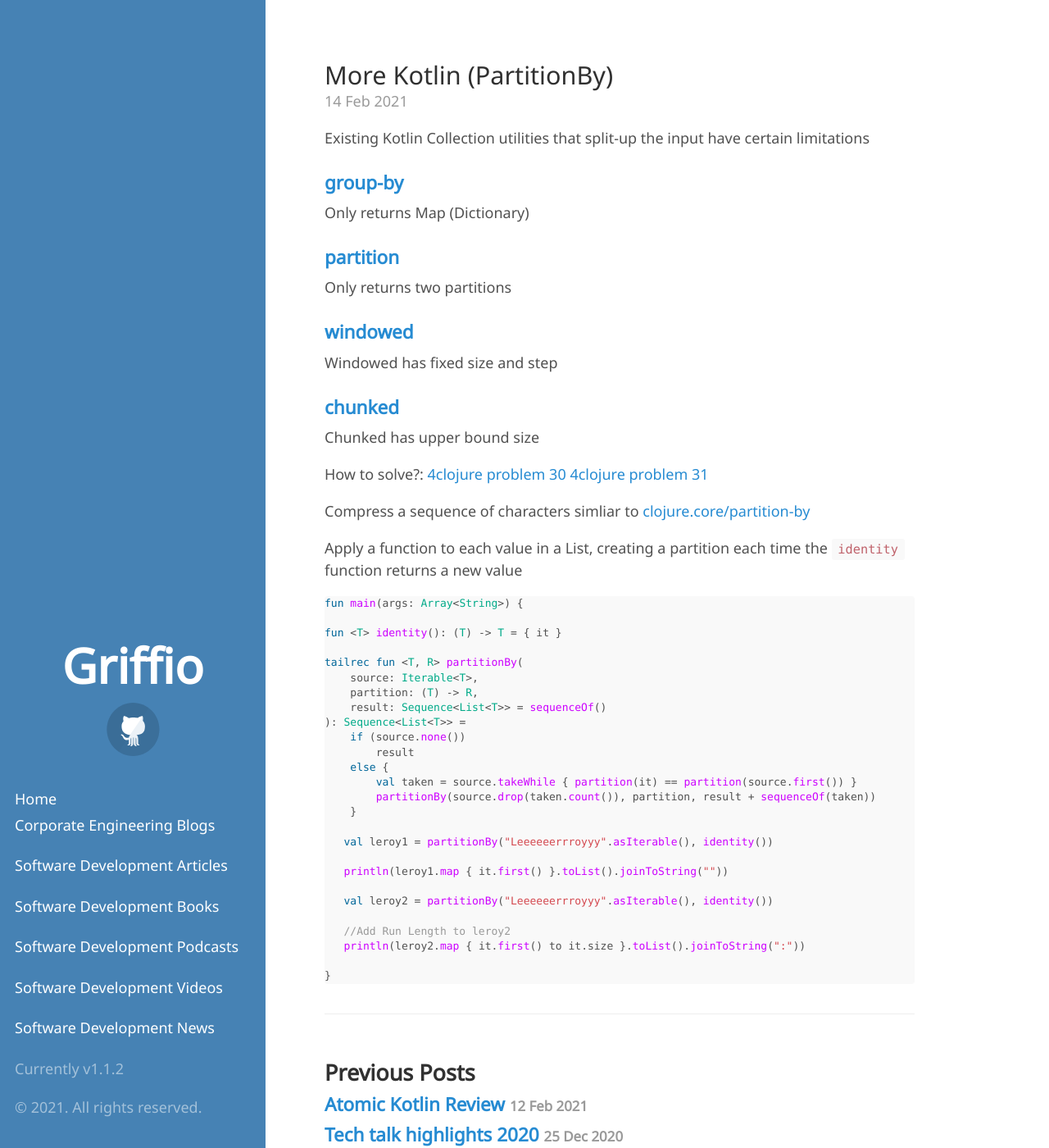
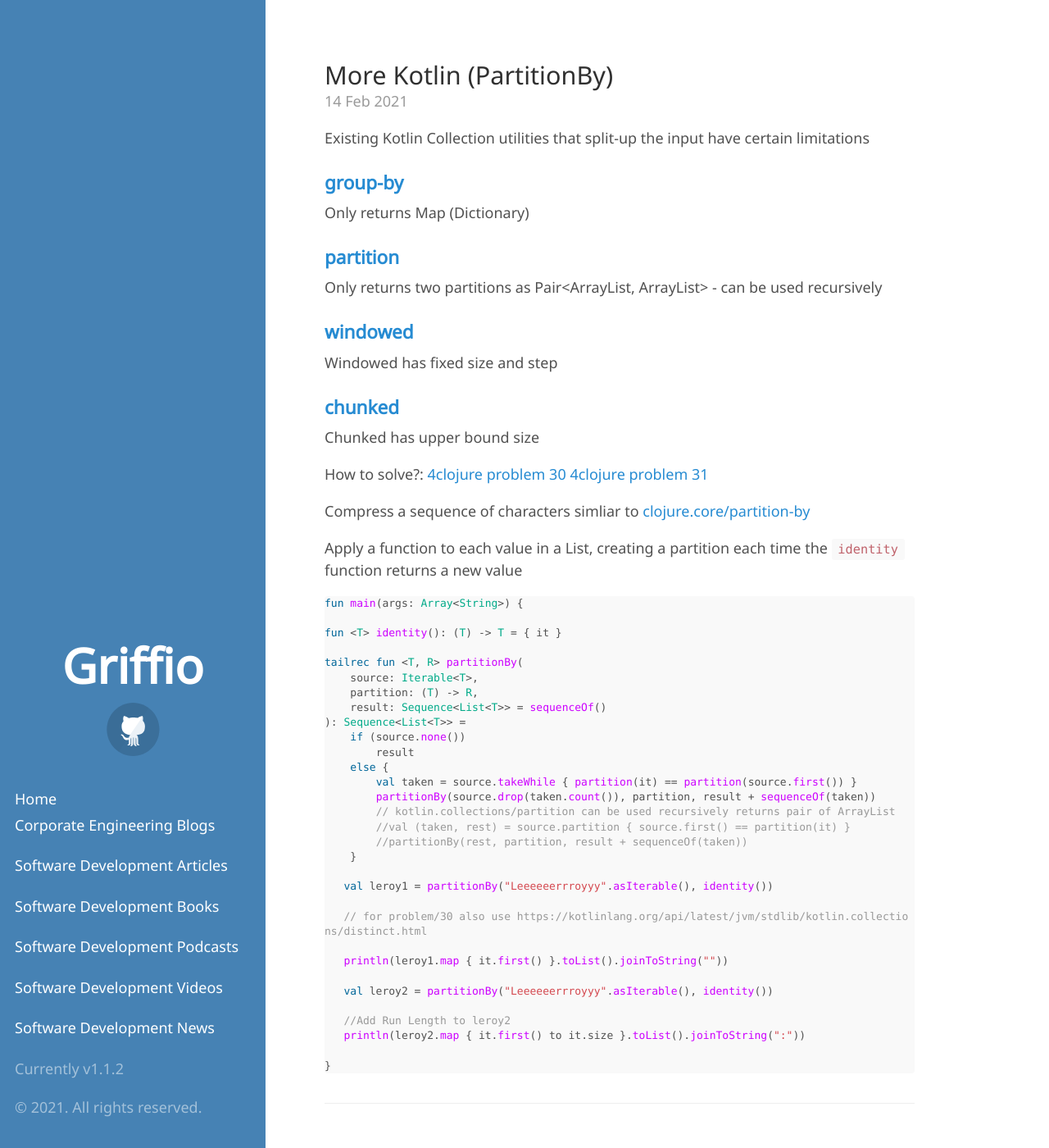
Before and after one commit to griffio/griffio.github.io, a Jekyll site: the page built from _posts/2021-02-14-More-Kotlin-PartitionBy.md, in a window 1280 px wide and 1400 px high. Shown: the whole window at 82% size. Built offline with Jekyll 4.4.1, drawn with Linux system fonts in a browser that asks for light colours; some web fonts are replaced.

Commit message:
Update 2021-02-14-More-Kotlin-PartitionBy.md

```diff
--- a/_posts/2021-02-14-More-Kotlin-PartitionBy.md
+++ b/_posts/2021-02-14-More-Kotlin-PartitionBy.md
@@ -14,7 +14,7 @@ Existing Kotlin Collection utilities that split-up the input have certain limita
 Only returns Map (Dictionary)
 
 ### [partition](https://kotlinlang.org/api/latest/jvm/stdlib/kotlin.collections/partition.html)
-Only returns two partitions
+Only returns two partitions as Pair<ArrayList, ArrayList> - can be used recursively
 
 ### [windowed](https://kotlinlang.org/api/latest/jvm/stdlib/kotlin.collections/windowed.html)
 Windowed has fixed size and step
@@ -45,9 +45,14 @@ tailrec fun <T, R> partitionBy(
     else {
         val taken = source.takeWhile { partition(it) == partition(source.first()) }
         partitionBy(source.drop(taken.count()), partition, result + sequenceOf(taken))
+        // kotlin.collections/partition can be used recursively returns pair of ArrayList
+        //val (taken, rest) = source.partition { source.first() == partition(it) }
+        //partitionBy(rest, partition, result + sequenceOf(taken))
     }
 
    val leroy1 = partitionBy("Leeeeeerrroyyy".asIterable(), identity())
+
+   // for problem/30 also use https://kotlinlang.org/api/latest/jvm/stdlib/kotlin.collections/distinct.html
 
    println(leroy1.map { it.first() }.toList().joinToString(""))
 
```
